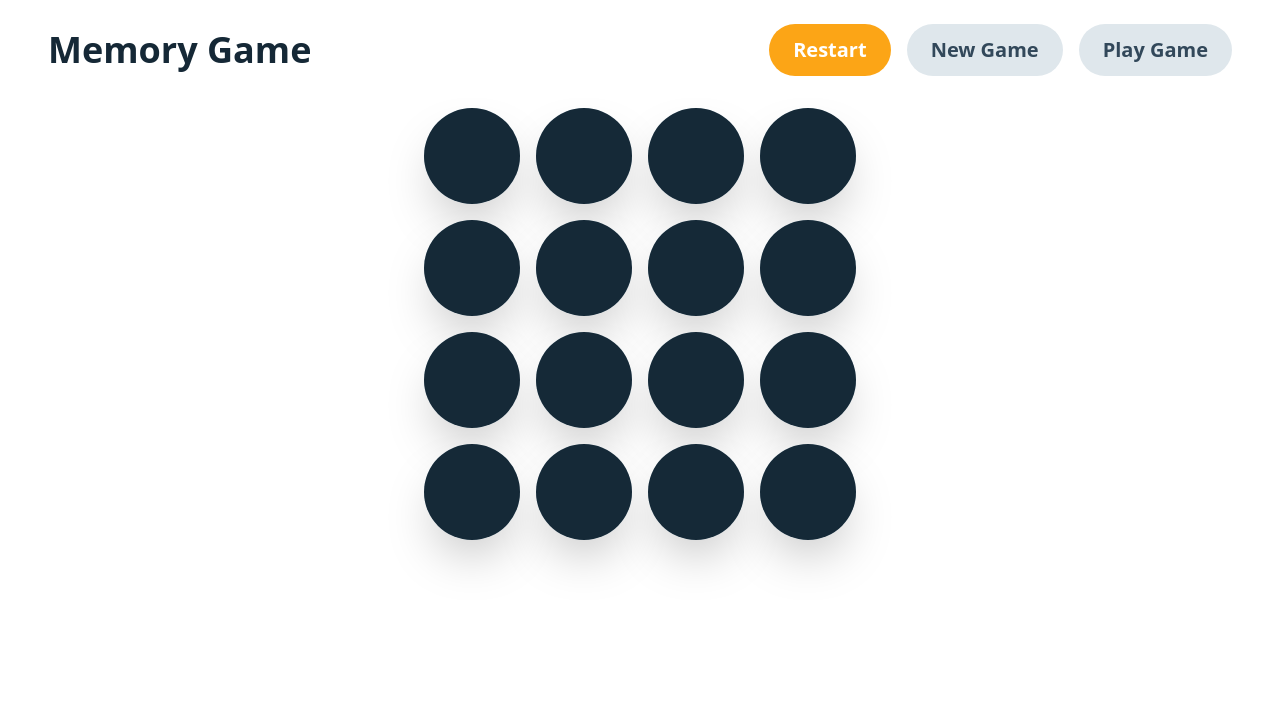
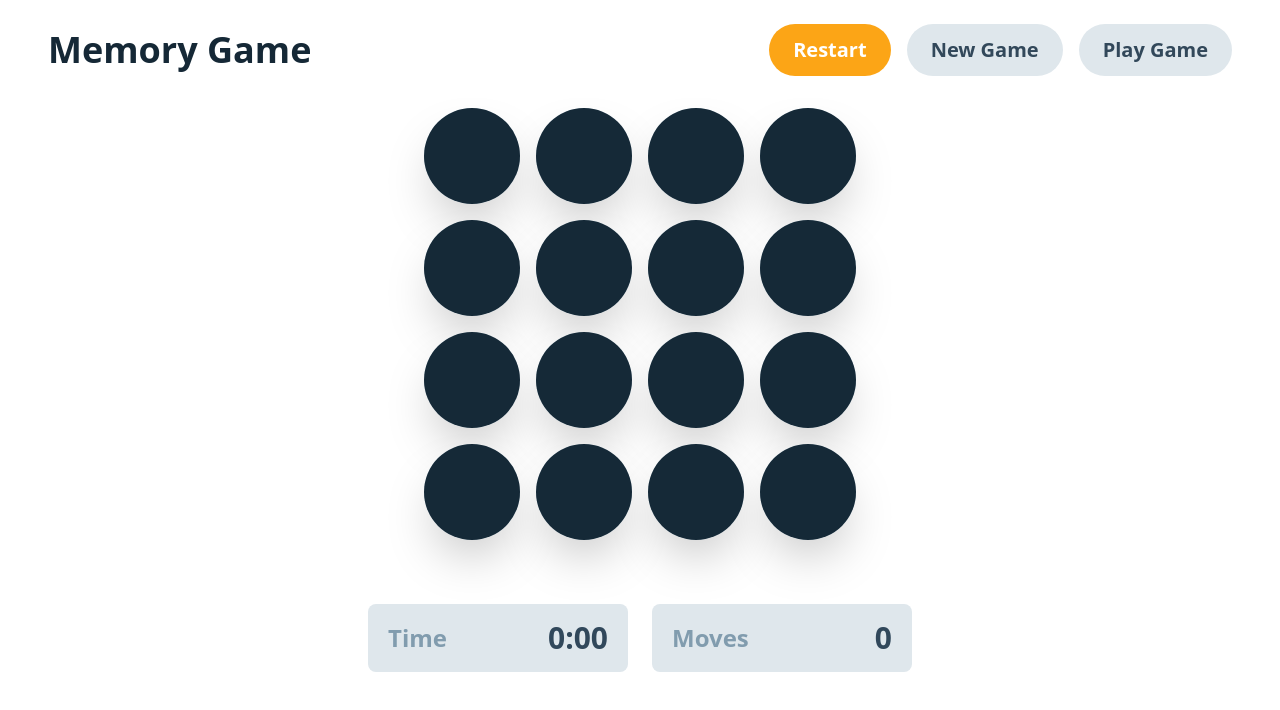
Before and after one commit to ManikantaPotnuru9176/memory-game, a Next.js app: page / in a window 1280 px wide. Shown: the top 710 px of the page. Built offline with nearby package versions, Linux system fonts and the light colour scheme.

Commit message:
optimized the footer

```diff
--- a/src/components/Main.js
+++ b/src/components/Main.js
@@ -23,20 +23,25 @@ const Main = () => {
     gridValues: [],
     flippedValues: [],
     flippedCount: 0,
+    gridSize: 4,
   });
 
   const [playersData, setPlayersData] = useState({
     currPlayer: 1,
-    players: Array.from(
-      { length: settings.selectedPlayers === "4x4" ? 4 : 6 },
-      (_, index) => ({
-        id: index + 1,
-        score: 0,
-      })
-    ),
+    players: Array.from({ length: 4 }, (_, index) => ({
+      id: index + 1,
+      score: 0,
+    })),
   });
 
   const [totalScore, setTotalScore] = useState(0);
+
+  useEffect(() => {
+    setGrid((prev) => ({
+      ...prev,
+      gridSize: settings.selectedGridSize === "4x4" ? 4 : 6,
+    }));
+  }, [settings.selectedGridSize]);
 
   useEffect(() => {
     setPlayersData((prev) => ({
@@ -49,9 +54,8 @@ const Main = () => {
   }, [settings.selectedPlayers]);
 
   const shuffleGridValues = () => {
-    const gridSize = settings.selectedGridSize === "4x4" ? 4 : 6;
     const pairs = Array.from(
-      { length: (gridSize * gridSize) / 2 },
+      { length: (grid.gridSize * grid.gridSize) / 2 },
       (_, index) => index + 1
     );
     const shuffledPairs = [...pairs, ...pairs].sort(() => Math.random() - 0.5);
@@ -64,10 +68,34 @@ const Main = () => {
     setGrid((prevGrid) => ({ ...prevGrid, gridValues: initialRotationState }));
   };
 
+  const handleRestart = () => {
+    setGameStatus({ isTimerRunning: false, moves: 0, time: 0 });
+    setGrid((prev) => ({
+      gridValues: [],
+      flippedValues: [],
+      flippedCount: 0,
+      gridSize: prev.gridSize,
+    }));
+    setTotalScore(0);
+    setPlayersData((prev) => ({
+      currPlayer: 1,
+      players: prev.players.map((player) => ({ ...player, score: 0 })),
+    }));
+    shuffleGridValues();
+  };
+
   return (
     <>
-      <NewGame settings={settings} setSettings={setSettings} />
-      <Navbar settings={settings} setSettings={setSettings} />
+      <NewGame
+        settings={settings}
+        setSettings={setSettings}
+        shuffleGridValues={shuffleGridValues}
+      />
+      <Navbar
+        settings={settings}
+        setSettings={setSettings}
+        handleRestart={handleRestart}
+      />
       <div className="lg:container mx-auto px-4">
         <Grid
           settings={settings}
@@ -80,8 +108,13 @@ const Main = () => {
           playersData={playersData}
         />
       </div>
-      {/* <Footer />
-      {totalScore * 2 === gridSize * gridSize && <GameEnd />} */}
+      <Footer
+        settings={settings}
+        gameStatus={gameStatus}
+        setGameStatus={setGameStatus}
+        playersData={playersData}
+      />
+      {/* {totalScore * 2 === gridSize * gridSize && <GameEnd />} */}
     </>
   );
 };
--- a/src/components/footer/Footer.js
+++ b/src/components/footer/Footer.js
@@ -3,25 +3,17 @@ import GameStatus from "./singlePlayer/GameStatus";
 import Players from "./multiPlayer/Players";
 
 const Footer = ({
-  selectedPlayers,
-  isTimerRunning,
-  moves,
-  time,
-  setTime,
-  currPlayer,
-  players,
+  settings,
+  gameStatus,
+  setGameStatus,
+  playersData,
 }) => {
   return (
     <div className="pt-8 md:pt-12 lg:pt-16">
-      {selectedPlayers === 1 ? (
-        <GameStatus
-          isTimerRunning={isTimerRunning}
-          moves={moves}
-          time={time}
-          setTime={setTime}
-        />
+      {settings.selectedPlayers === 1 ? (
+        <GameStatus gameStatus={gameStatus} setGameStatus={setGameStatus} />
       ) : (
-        <Players currPlayer={currPlayer} players={players} />
+        <Players playersData={playersData} />
       )}
     </div>
   );
--- a/src/components/footer/multiPlayer/Players.js
+++ b/src/components/footer/multiPlayer/Players.js
@@ -1,14 +1,14 @@
 import React from "react";
 import Player from "./Player";
 
-const Players = ({ currPlayer, players }) => {
+const Players = ({ playersData }) => {
   return (
     <div className="flex flex-row justify-center gap-3 md:gap-6 px-5">
-      {players.map((player) => (
+      {playersData.players.map((player) => (
         <Player
           key={player.id}
           playerIndex={player.id}
-          currPlayer={currPlayer}
+          currPlayer={playersData.currPlayer}
           playerScore={player.score}
         />
       ))}
--- a/src/components/footer/singlePlayer/GameStatus.js
+++ b/src/components/footer/singlePlayer/GameStatus.js
@@ -2,11 +2,19 @@ import React from "react";
 import Time from "./Time";
 import Moves from "./Moves";
 
-const GameStatus = ({ isTimerRunning, moves, time, setTime }) => {
+const GameStatus = ({
+  gameStatus,
+  setGameStatus,
+
+  isTimerRunning,
+  moves,
+  time,
+  setTime,
+}) => {
   return (
     <div className="flex flex-row justify-center gap-6">
-      <Time isTimerRunning={isTimerRunning} time={time} setTime={setTime} />
-      <Moves moves={moves} />
+      <Time gameStatus={gameStatus} setGameStatus={setGameStatus} />
+      <Moves gameStatus={gameStatus} />
     </div>
   );
 };
--- a/src/components/footer/singlePlayer/Moves.js
+++ b/src/components/footer/singlePlayer/Moves.js
@@ -1,6 +1,6 @@
 import React from "react";
 
-const Moves = ({ moves }) => {
+const Moves = ({ gameStatus }) => {
   return (
     <div className="w-[150px] md:w-[260px] h-[80px] md:h-[68px] bg-[#dfe7ec] rounded-lg">
       <div className="px-5 pt-2 md:pt-4 flex flex-col md:flex-row md:justify-between items-center gap-1">
@@ -8,7 +8,7 @@ const Moves = ({ moves }) => {
           Moves
         </span>
         <span className="text-[#31485b] text-2xl md:text-3xl font-bold">
-          {moves}
+          {gameStatus.moves}
         </span>
       </div>
     </div>
--- a/src/components/footer/singlePlayer/Time.js
+++ b/src/components/footer/singlePlayer/Time.js
@@ -1,19 +1,19 @@
-import React, { useState, useEffect } from "react";
+import React, { useEffect } from "react";
 
-const Time = ({ isTimerRunning, time, setTime }) => {
+const Time = ({ gameStatus, setGameStatus }) => {
   useEffect(() => {
-    if (!isTimerRunning) return;
+    if (!gameStatus.isTimerRunning) return;
     const updateTime = () => {
-      setTime((prevTime) => prevTime + 1);
+      setGameStatus((prev) => ({ ...prev, time: prev.time + 1 }));
     };
 
     const intervalId = setInterval(updateTime, 1000);
 
     return () => clearInterval(intervalId);
-  }, [isTimerRunning]);
+  }, [gameStatus.isTimerRunning]);
 
-  const minutes = Math.floor(time / 60);
-  const seconds = time % 60;
+  const minutes = Math.floor(gameStatus.time / 60);
+  const seconds = gameStatus.time % 60;
 
   return (
     <div className="w-[150px] md:w-[260px] h-[80px] md:h-[68px] bg-[#dfe7ec] rounded-lg">
--- a/src/components/gameSetup/NewGame.js
+++ b/src/components/gameSetup/NewGame.js
@@ -1,7 +1,7 @@
 import React, { useEffect, useState } from "react";
 import FormField from "./FormField";
 
-const NewGame = ({ settings, setSettings }) => {
+const NewGame = ({ settings, setSettings, shuffleGridValues }) => {
   const [isVisible, setIsVisible] = useState(false);
 
   useEffect(() => {
@@ -12,7 +12,6 @@ const NewGame = ({ settings, setSettings }) => {
 
   const handleOptionChange = (key, value) => {
     setSettings((prev) => ({ ...prev, [key]: value }));
-    console.log(settings);
   };
 
   const options = {
@@ -66,6 +65,7 @@ const NewGame = ({ settings, setSettings }) => {
                 onClick={(e) => {
                   e.preventDefault();
                   setSettings((prev) => ({ ...prev, status: false }));
+                  shuffleGridValues();
                 }}
               >
                 Start Game
--- a/src/components/hero/Grid.js
+++ b/src/components/hero/Grid.js
@@ -12,7 +12,6 @@ const Grid = ({
   playersData,
 }) => {
   const isInitialRender = useRef(true);
-  const gridSize = settings.selectedGridSize === "4x4" ? 4 : 6;
 
   const handleMatch = (firstIndex, secondIndex) => {
     const { gridValues } = grid;
@@ -76,7 +75,7 @@ const Grid = ({
         handleMatch(firstIndex, secondIndex);
       }, 600);
     }
-  }, [grid.flippedCount, grid.flippedValues, gridSize, grid.gridValues]);
+  }, [grid.flippedCount, grid.flippedValues, grid.gridSize, grid.gridValues]);
 
   const handleRotation = (index) => {
     if (grid.flippedCount < 2 && !grid.gridValues[index].status) {
@@ -101,8 +100,8 @@ const Grid = ({
     <div className="flex flex-col justify-center items-center pb-6 md:pb-0">
       <div
         className={`grid ${
-          gridSize === 4 ? "grid-cols-4" : "grid-cols-6"
-        } gap-2 md:${gridSize === 4 ? "gap-4" : "gap-2"}`}
+          grid.gridSize === 4 ? "grid-cols-4" : "grid-cols-6"
+        } gap-2 md:${grid.gridSize === 4 ? "gap-4" : "gap-2"}`}
       >
         {grid.gridValues.map((rotated, index) => (
           <GridItem
@@ -110,7 +109,7 @@ const Grid = ({
             rotated={rotated}
             handleRotation={handleRotation}
             index={index}
-            gridSize={gridSize}
+            gridSize={grid.gridSize}
           />
         ))}
       </div>
--- a/src/components/navbar/Navbar.js
+++ b/src/components/navbar/Navbar.js
@@ -1,17 +1,12 @@
 import React, { useState } from "react";
 import Button from "./Button";
 
-const Navbar = ({ settings, setSettings }) => {
+const Navbar = ({ settings, setSettings, handleRestart }) => {
   const [isMobileMenuOpen, setMobileMenuOpen] = useState(false);
   const [pausePlay, setPausePlay] = useState("Play Game");
 
   const toggleMobileMenu = () => {
     setMobileMenuOpen(!isMobileMenuOpen);
-  };
-
-  const handleRestart = () => {
-    setPausePlay("Play Game");
-    if (isMobileMenuOpen) toggleMobileMenu();
   };
 
   const shouldRenderPausePlayButton = settings.selectedPlayers === 1;
@@ -33,7 +28,14 @@ const Navbar = ({ settings, setSettings }) => {
               </button>
             </div>
             <div className="hidden md:flex md:gap-2 lg:gap-4">
-              <Button text="Restart" primary onClick={handleRestart} />
+              <Button
+                text="Restart"
+                primary
+                onClick={() => {
+                  setPausePlay("Play Game");
+                  handleRestart();
+                }}
+              />
               <Button
                 text="New Game"
                 onClick={() => {
@@ -69,7 +71,15 @@ const Navbar = ({ settings, setSettings }) => {
             className="z-50 w-11/12 sm:w-5/6 md:w-3/4 lg:w-2/3 xl:w-1/2 bg-white text-3xl md:text-4xl lg:text-5xl xl:text-6xl rounded-md flex flex-col gap-4 px-4 sm:px-6 md:px-8 xl:px-10 py-6 sm:py-8 md:py-10 pointer-events-auto"
             onClick={(e) => e.stopPropagation()}
           >
-            <Button text="Restart" onClick={handleRestart} primary />
+            <Button
+              text="Restart"
+              onClick={() => {
+                setPausePlay("Play Game");
+                handleRestart();
+                toggleMobileMenu();
+              }}
+              primary
+            />
             <Button
               text="New Game"
               onClick={() => {
```
